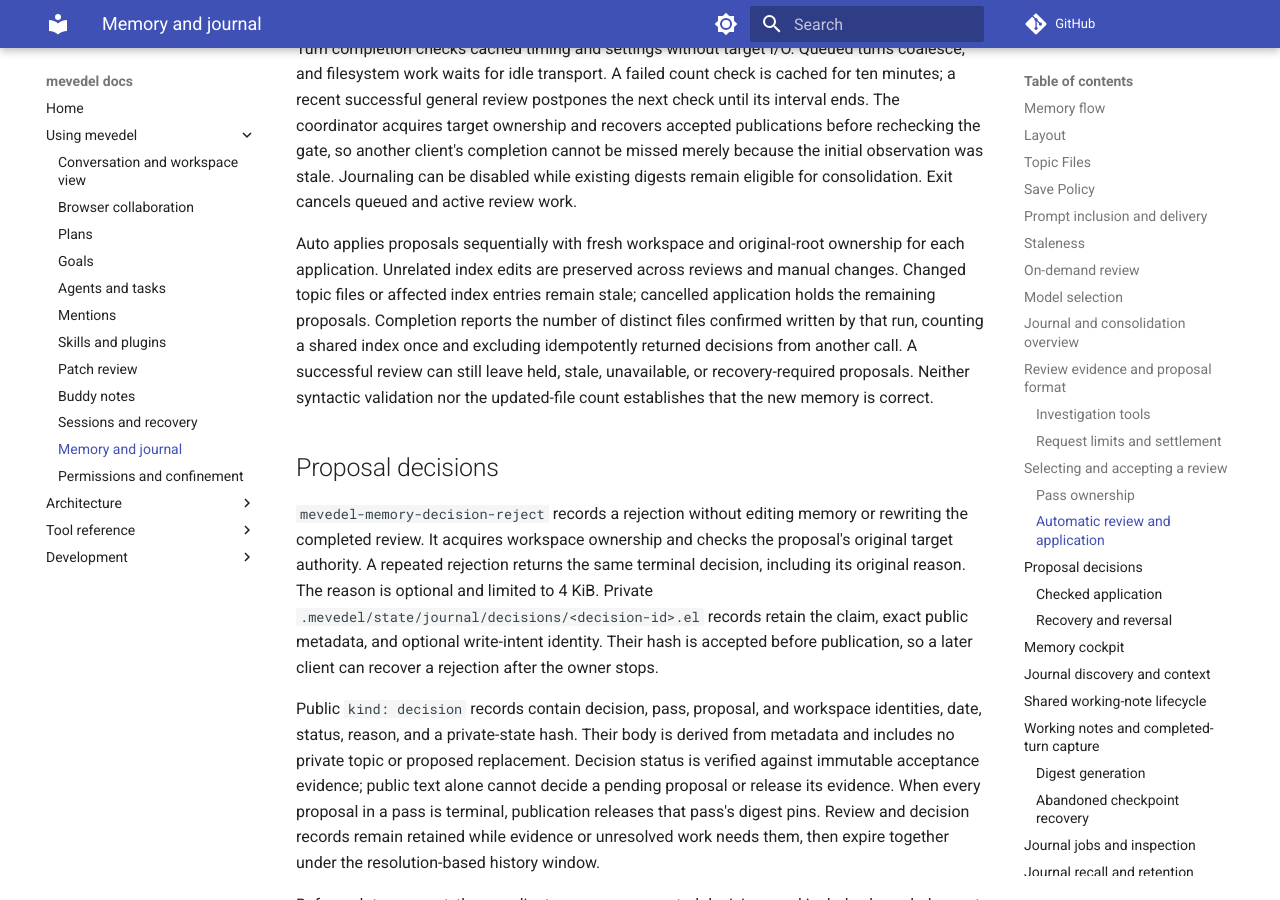
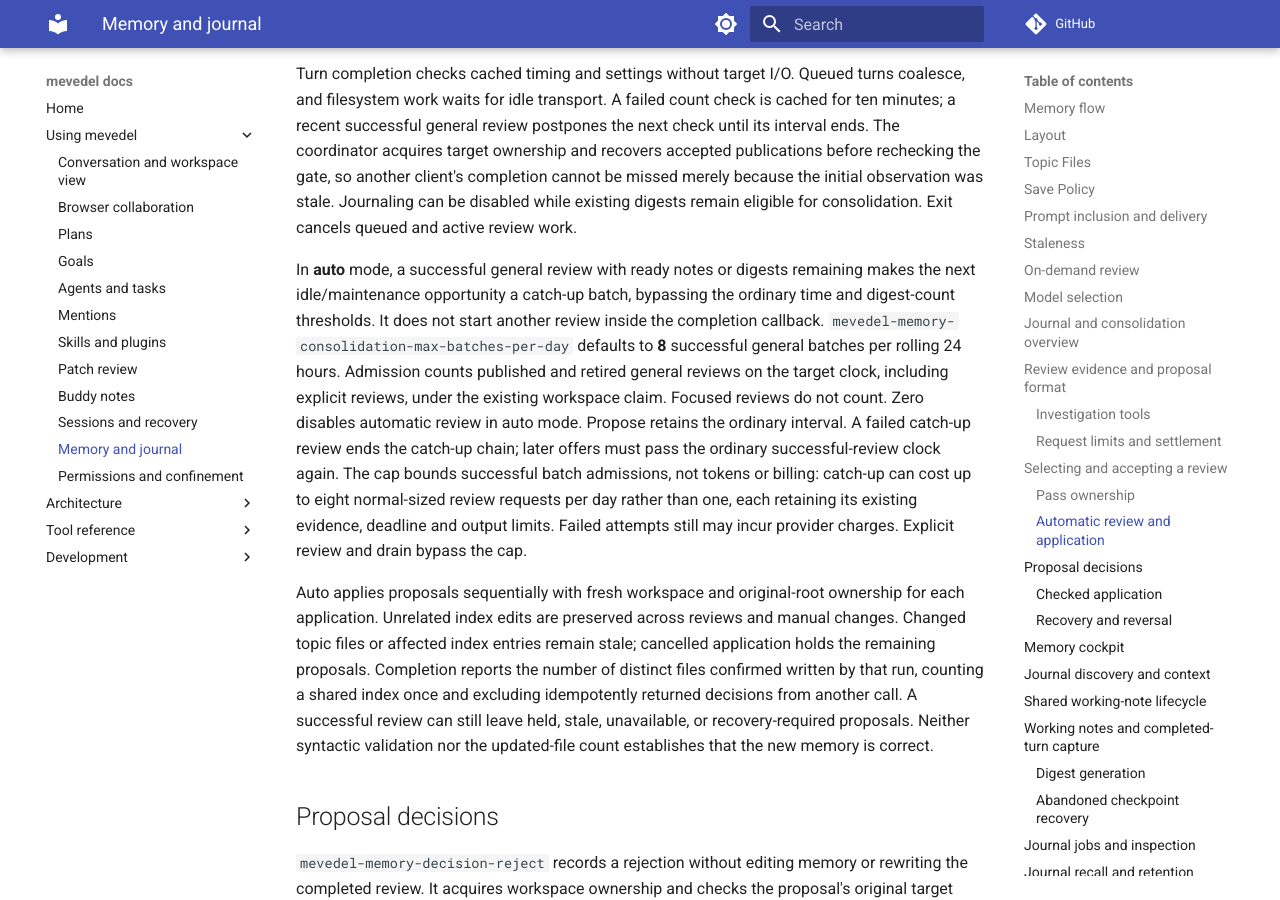
Before and after one commit to FrauH0lle/mevedel, an MkDocs documentation site: the page built from docs/memory.md, in a window 1280 px wide and 900 px high, scrolled down 12147 px. Built offline with MkDocs 1.6.1 and Material for MkDocs 9.7.7, drawn with Linux system fonts in a browser that asks for light colours; comment, search, counter and statistics services are not loaded; some of the changed text lies outside the part shown.

Commit message:
feat(memory): Drain ready backlog with capped auto catch-up
Keep every review bounded and separately owned instead of enlarging requests or waiting a day between ready batches.

* mevedel-memory-pass.el (mevedel-memory-pass-drain, mevedel-memory-pass--drain-step): Coordinate cancellable sequential general reviews, waiting for active workspace turns and checking fresh emptiness without inference.
(mevedel-memory-pass--automatic-selection, mevedel-memory-pass--finish): Offer auto catch-up at later opportunities with an eight-batch rolling-day default cap, authenticated review clocks, and failure/quit chain stops.
(mevedel-memory-pass-cancel): Fence active work and cancel between-batch timers before notifying drain callers.
* mevedel-memory-list.el, mevedel-skills-ui.el, mevedel.el: Expose /remember drain, M-x and cockpit D; show progress and preserve k cancellation.
* test/test-mevedel-memory-pass-drain.el, test/test-mevedel-memory-list.el: Exercise real review/provider parsing and storage with scripted responses, cancellation, caps, waiting, and composer preservation.
* docs/memory.md, README.md, docs/adr/0117-publish-journal-results-from-fenced-outcomes.md: Document bounded drain, daily cap and cost implications.

Validation: full check passes standards, strict compilation and complete ERT; focused fresh-file command/drain checks pass. No live Emacs instrumentation or paid provider calls.

```diff
--- a/docs/memory.md
+++ b/docs/memory.md
@@ -474,7 +474,8 @@
 that buffer, retires only this client's attempt. Failure and expired callbacks
 cannot publish fresh results or change a successor's claim or pins. Success
 returns the immutable public review, usage, and remaining frozen backlog count;
-arrivals after selection remain eligible. There is no recursive backlog drain.
+arrivals after selection remain eligible. A single pass never recursively drains
+the backlog; explicit drain coordinates successive separately owned passes.
 Explicit callers may allow an empty batch for current-memory review. The proposal
 cockpit and `/remember [focus]` command are available. Workspace telemetry records
 pass starts and terminal outcomes, usage received so far, published proposal and
@@ -516,6 +517,21 @@
 another client's completion cannot be missed merely because the initial
 observation was stale. Journaling can be disabled while existing digests remain
 eligible for consolidation. Exit cancels queued and active review work.
+
+In **auto** mode, a successful general review with ready notes or digests
+remaining makes the next idle/maintenance opportunity a catch-up batch, bypassing
+the ordinary time and digest-count thresholds. It does not start another review
+inside the completion callback. `mevedel-memory-consolidation-max-batches-per-day`
+defaults to **8** successful general batches per rolling 24 hours. Admission
+counts published and retired general reviews on the target clock, including
+explicit reviews, under the existing workspace claim. Focused reviews do not
+count. Zero disables automatic review in auto mode. Propose retains the ordinary
+interval. A failed catch-up review ends the catch-up chain; later offers must
+pass the ordinary successful-review clock again. The cap bounds successful
+batch admissions, not tokens or billing: catch-up can
+cost up to eight normal-sized review requests per day rather than one, each
+retaining its existing evidence, deadline and output limits. Failed attempts
+still may incur provider charges. Explicit review and drain bypass the cap.
 
 Auto applies proposals sequentially with fresh workspace and original-root
 ownership for each application. Unrelated index edits are preserved across
@@ -723,6 +739,20 @@
 Shared-note rows show their disposition as the action and `note`, `attachment`
 or `directory` as the type; a disposal whose extraction is undecided shows
 `awaits extraction`. Attachment diffs show size and hash.
+`D` starts a **backlog drain**; `k` stops it, including between requests or while
+waiting for an active turn. `/remember drain` and `M-x mevedel-remember-drain`
+start the same operation. The header shows batch number, status and the last
+observed notes-remaining count; completion messages report each batch's notes
+and digest backlog. Drain runs successive general reviews, each with the same
+16-note / 96-KiB capture and ordinary digest/request limits, until a fresh
+selection finds no ready shared notes, housekeeping or uncovered digests. It
+does not request an empty current-memory review. Pending, kept and blocked
+notes are not ready; propose/manual drain leaves decisions for approval rather
+than deleting their files. Active workspace turns wait with a 60-second retry,
+so drain neither captures their notes nor spins on empty reviews. Closing its
+originating buffer or exiting stops it; a failed review stops without retry.
+The explicit command is not subject to the automatic daily cap.
+
 `m` runs another consolidation; a prefix argument asks for focus. The first-class
 `/remember [focus]` command and `M-x mevedel-remember` use the same bounded
 sessionless pass, allow explicit current-memory review without eligible digests,
```
Also changed, not shown: README.md (+7 -0 lines), docs/adr/0117-publish-journal-results-from-fenced-outcomes.md (+11 -0 lines), 6 other files.
